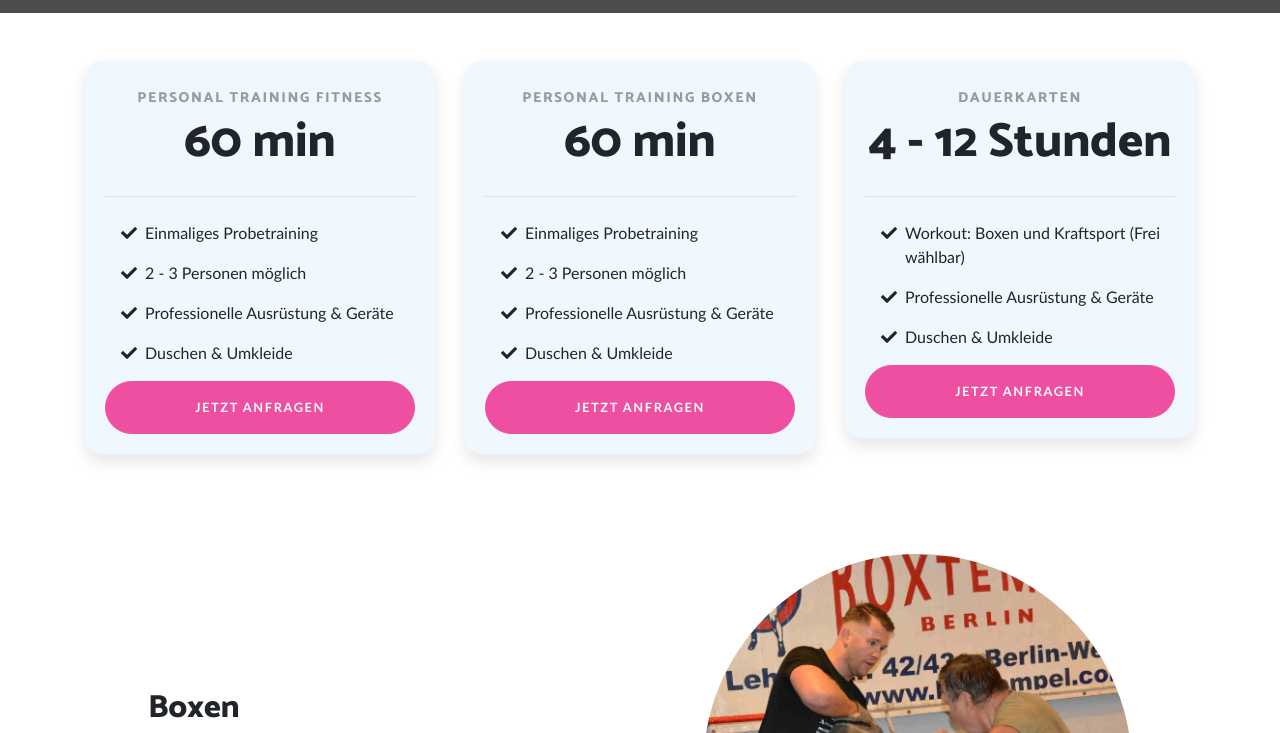
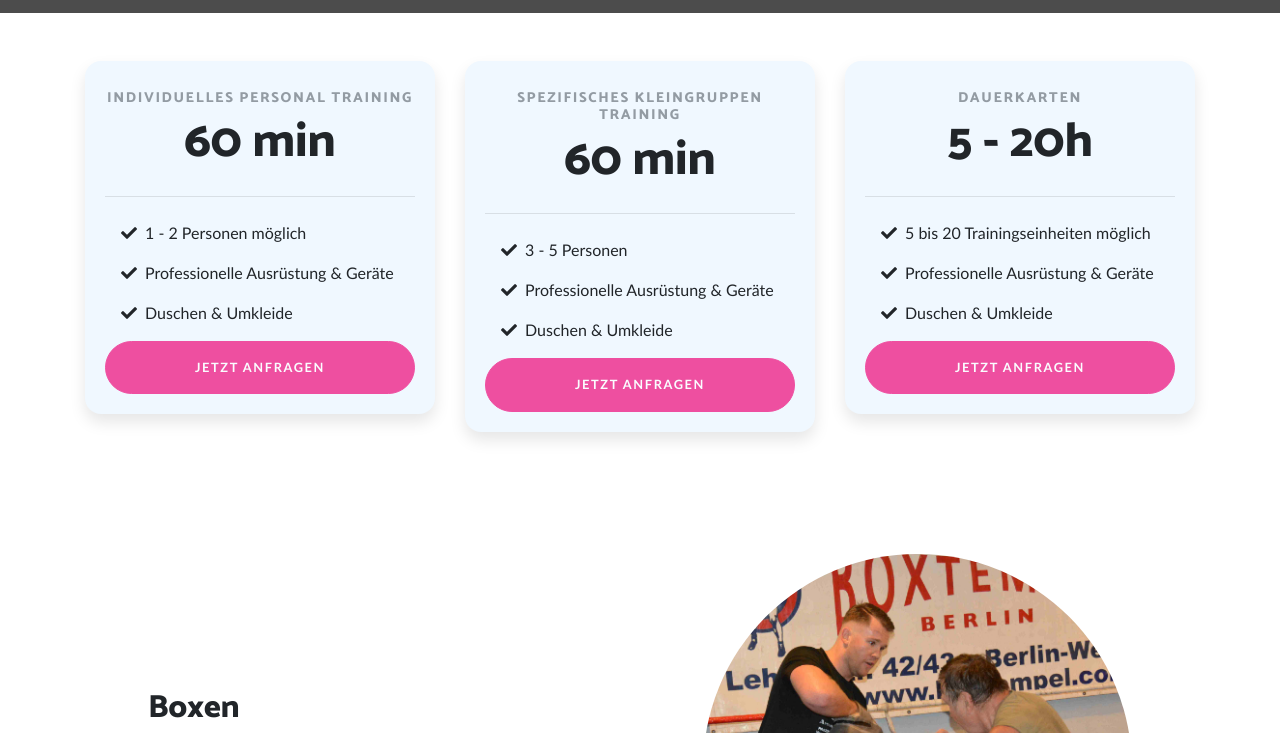
Before and after one commit to pweimann/LukasLandingPage, a website: page static/services.html in a window 1280 px wide. Shown: the part 54-787 px from the top of the page. Drawn offline with nearby package versions, Linux system fonts and the light colour scheme; a web font is replaced by a local one.

Commit message:
-updates services

```diff
--- a/static/services.html
+++ b/static/services.html
@@ -66,12 +66,12 @@
                 <div class="col-lg-4">
                     <div class="card mb-5 mb-lg-0">
                         <div class="card-body">
-                            <h1 class="card-title text-muted text-uppercase text-center">Personal Training Fitness</h1>
+                            <h1 class="card-title text-muted text-uppercase text-center">Individuelles Personal Training</h1>
                             <h6 class="card-price text-center">60 min</h6>
                             <hr>
                             <ul class="fa-ul">
-                                <li><span class="fa-li"><i class="fas fa-check"></i></span>Einmaliges Probetraining</li>
-                                <li><span class="fa-li"><i class="fas fa-check"></i></span>2 - 3 Personen möglich</li>
+<!--                                <li><span class="fa-li"><i class="fas fa-check"></i></span>Einmaliges Probetraining</li>-->
+                                <li><span class="fa-li"><i class="fas fa-check"></i></span>1 - 2 Personen möglich</li>
                                 <li><span class="fa-li"><i class="fas fa-check"></i></span>Professionelle Ausrüstung & Geräte
                                 </li>
                                 <li><span class="fa-li"><i class="fas fa-check"></i></span>Duschen & Umkleide</li>
@@ -84,12 +84,12 @@
                 <div class="col-lg-4">
                     <div class="card mb-5 mb-lg-0">
                         <div class="card-body">
-                            <h1 class="card-title text-muted text-uppercase text-center">Personal Training Boxen</h1>
+                            <h1 class="card-title text-muted text-uppercase text-center">Spezifisches kleingruppen Training</h1>
                             <h6 class="card-price text-center">60 min</h6>
                             <hr>
                             <ul class="fa-ul">
-                                <li><span class="fa-li"><i class="fas fa-check"></i></span>Einmaliges Probetraining</li>
-                                <li><span class="fa-li"><i class="fas fa-check"></i></span>2 - 3 Personen möglich</li>
+<!--                                <li><span class="fa-li"><i class="fas fa-check"></i></span>Einmaliges Probetraining</li>-->
+                                <li><span class="fa-li"><i class="fas fa-check"></i></span>3 - 5 Personen</li>
                                 <li><span class="fa-li"><i class="fas fa-check"></i></span>Professionelle Ausrüstung & Geräte
                                 </li>
                                 <li><span class="fa-li"><i class="fas fa-check"></i></span>Duschen & Umkleide</li>
@@ -102,11 +102,10 @@
                     <div class="card">
                         <div class="card-body">
                             <h2 class="card-title text-muted text-uppercase text-center">Dauerkarten</h2>
-                            <h6 class="card-price text-center">4 - 12 Stunden<span class="period"></span></h6>
+                            <h6 class="card-price text-center">5 - 20h<span class="period"></span></h6>
                             <hr>
                             <ul class="fa-ul">
-                                <li><span class="fa-li"><i class="fas fa-check"></i></span>Workout: Boxen und
-                                    Kraftsport (Frei wählbar)
+                                <li><span class="fa-li"><i class="fas fa-check"></i></span>5 bis 20 Trainingseinheiten möglich
                                 </li>
                                 <li><span class="fa-li"><i class="fas fa-check"></i></span>Professionelle Ausrüstung & Geräte
                                 </li>
```
